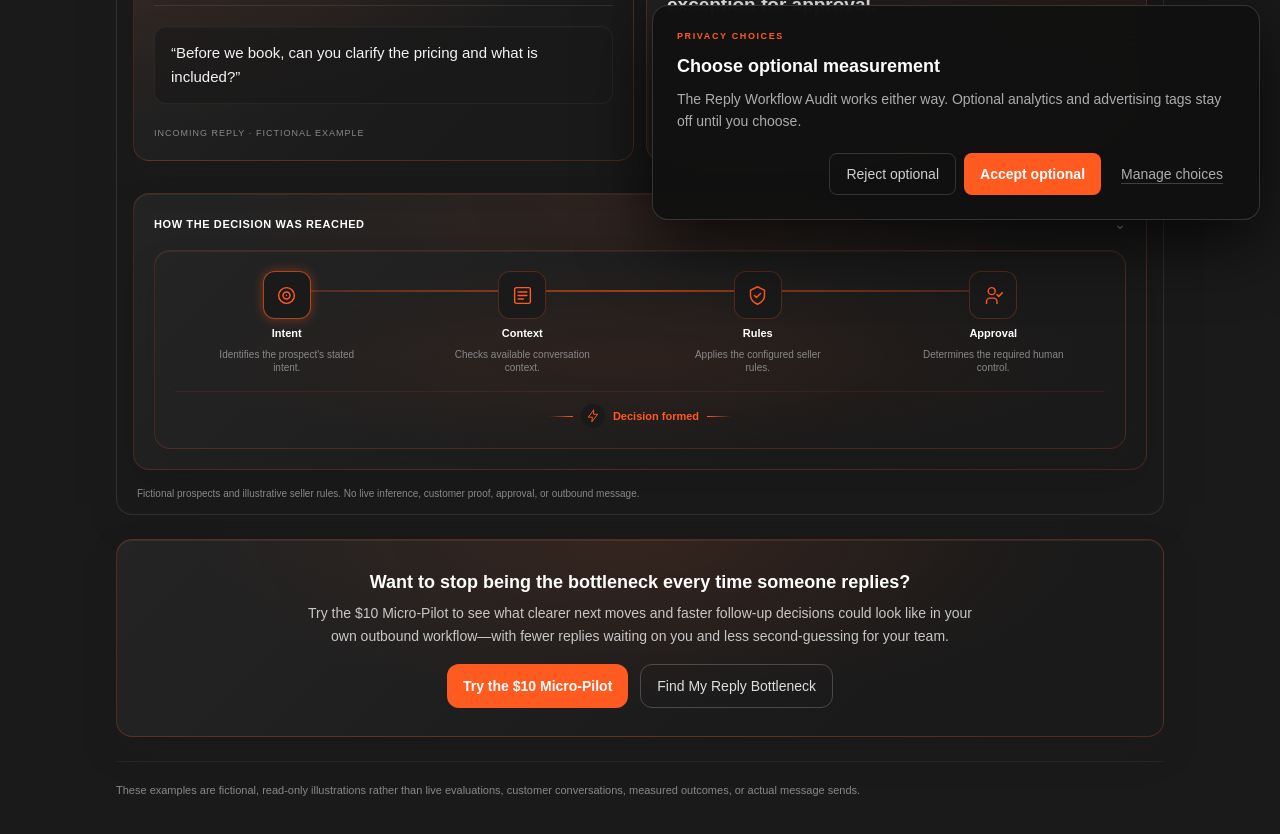
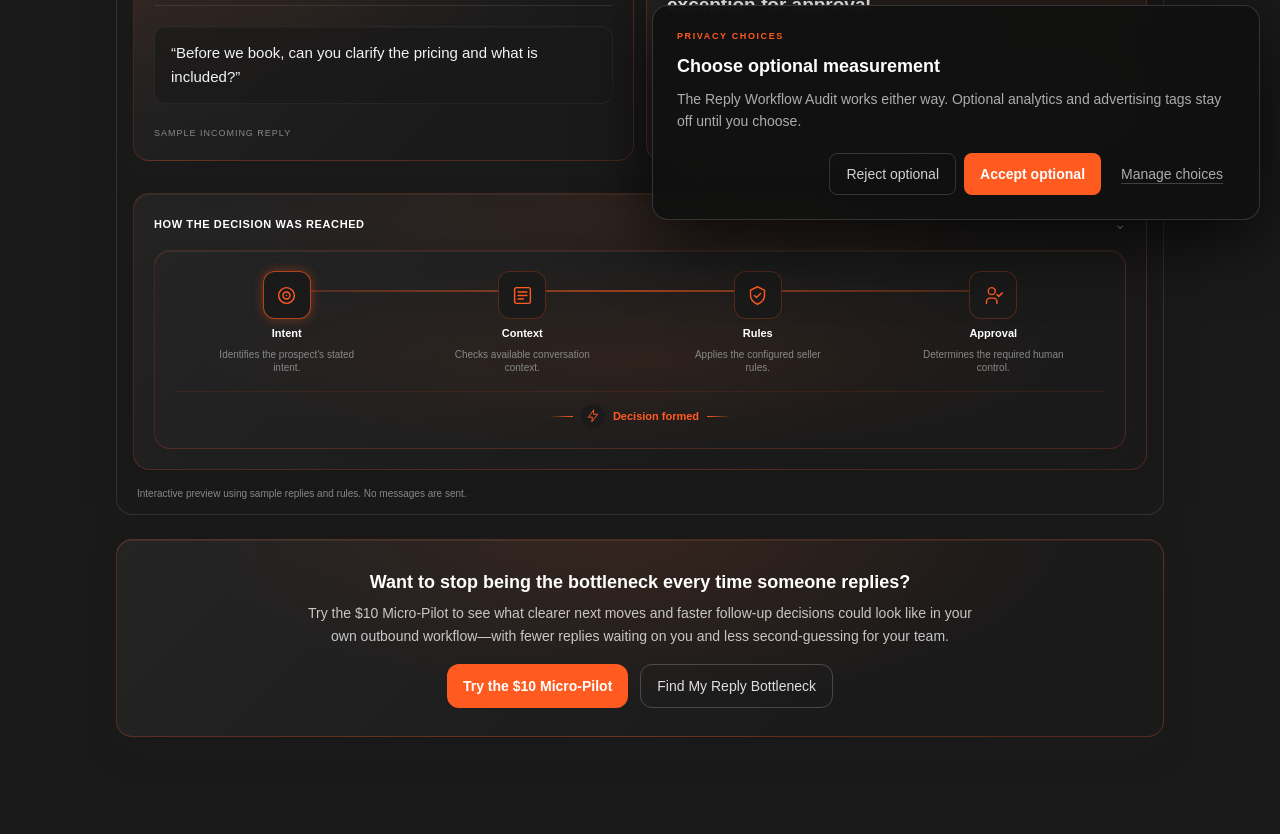
Before and after one commit to Frameleads/FrameLeads-Landing, a Next.js app: page /reply-decision-preview in a window 1280 px wide. Shown: the part 560-1394 px from the top of the page. After the commit the page ends 1361 px from the top, so only its background shows below. Built offline with nearby package versions, Linux system fonts and the light colour scheme; a web font is replaced by a local one.

Commit message:
copy(preview): concise sample disclosure and remove redundant footers

```diff
--- a/src/components/ReplyDecisionPreview.tsx
+++ b/src/components/ReplyDecisionPreview.tsx
@@ -113,7 +113,7 @@ function DecisionPacket({ scenario, phase, reducedMotion }: { scenario: ReplySce
         </div>
         <p className="mt-4 break-words rounded-xl border border-white/[.055] bg-[#1A1A1A]/[.65] px-3.5 py-3 text-[14px] font-medium leading-[1.6] text-white/95 shadow-[inset_0_1px_0_rgba(255,255,255,.025)] sm:mt-5 sm:px-4 sm:py-3.5 sm:text-[15px]">“{scenario.reply}”</p>
         <div className="mt-auto pt-4">
-          <p className="font-mono text-[9px] font-medium uppercase tracking-[.11em] text-[#888888]">Incoming reply · fictional example</p>
+          <p className="font-mono text-[9px] font-medium uppercase tracking-[.11em] text-[#888888]">Sample incoming reply</p>
         </div>
       </section>
 
@@ -167,7 +167,7 @@ function DecisionPacket({ scenario, phase, reducedMotion }: { scenario: ReplySce
       </div>
     </motion.details>}
     <p className="px-4 pb-3 text-[10px] leading-relaxed text-[#888888] sm:px-5">
-      Fictional prospects and illustrative seller rules. No live inference, customer proof, approval, or outbound message.
+      Interactive preview using sample replies and rules. No messages are sent.
     </p>
   </article>;
 }
@@ -233,9 +233,7 @@ export default function ReplyDecisionPreview() {
           <Link href="/?audit=open" className="inline-flex min-h-11 items-center justify-center rounded-xl border border-white/20 px-4 py-2 text-sm text-white/85 hover:border-white/40 hover:text-white">Find My Reply Bottleneck</Link>
         </div>
       </div>
-      <footer className="mt-6 border-t border-white/[.06] pt-5 text-[11px] leading-relaxed text-[#888888]">
-        These examples are fictional, read-only illustrations rather than live evaluations, customer conversations, measured outcomes, or actual message sends.
-      </footer>
+
     </div>
   </main>;
 }
```
Also changed, not shown: 1 other file (tests, documents, lock files or other folders).
